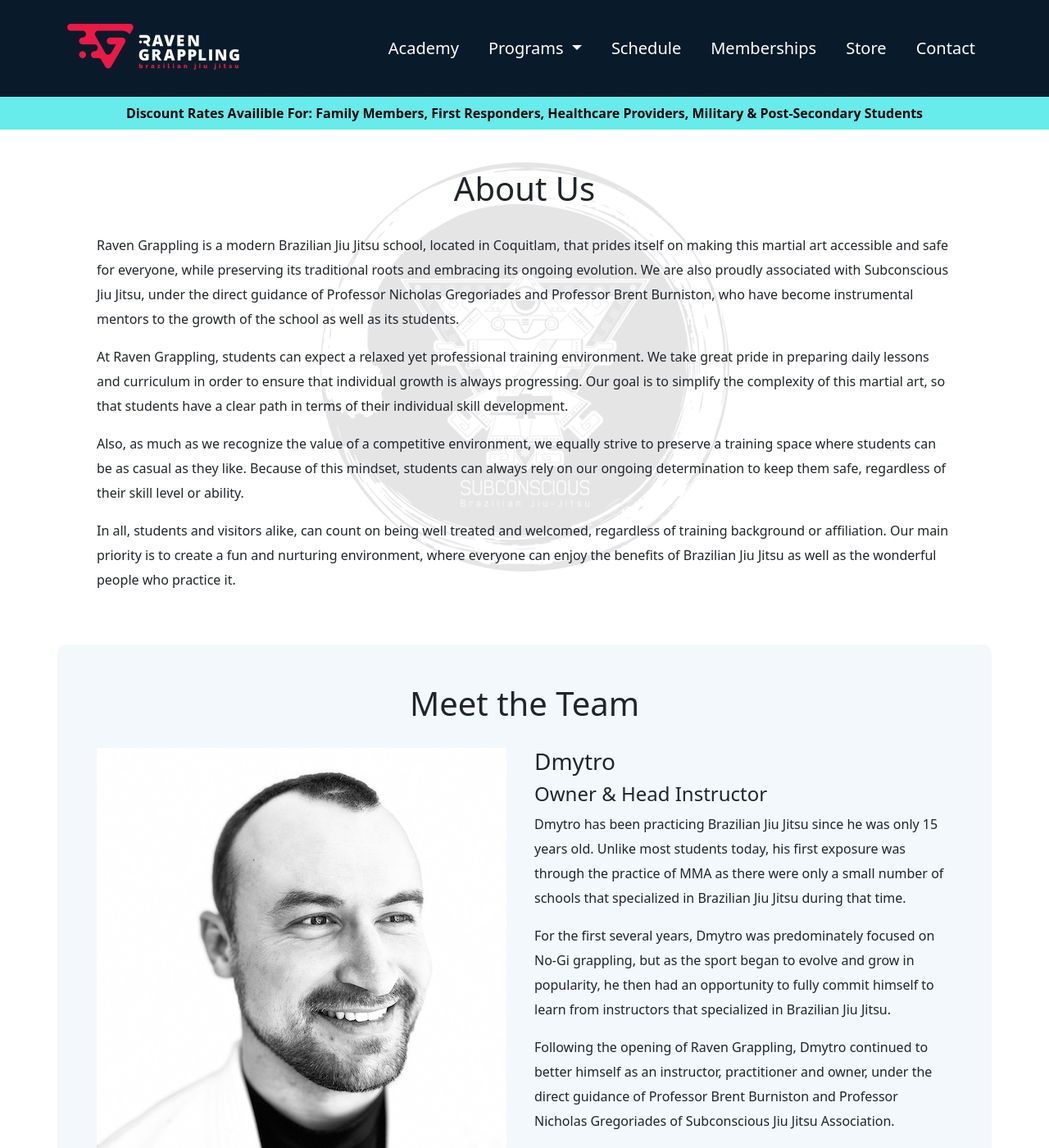
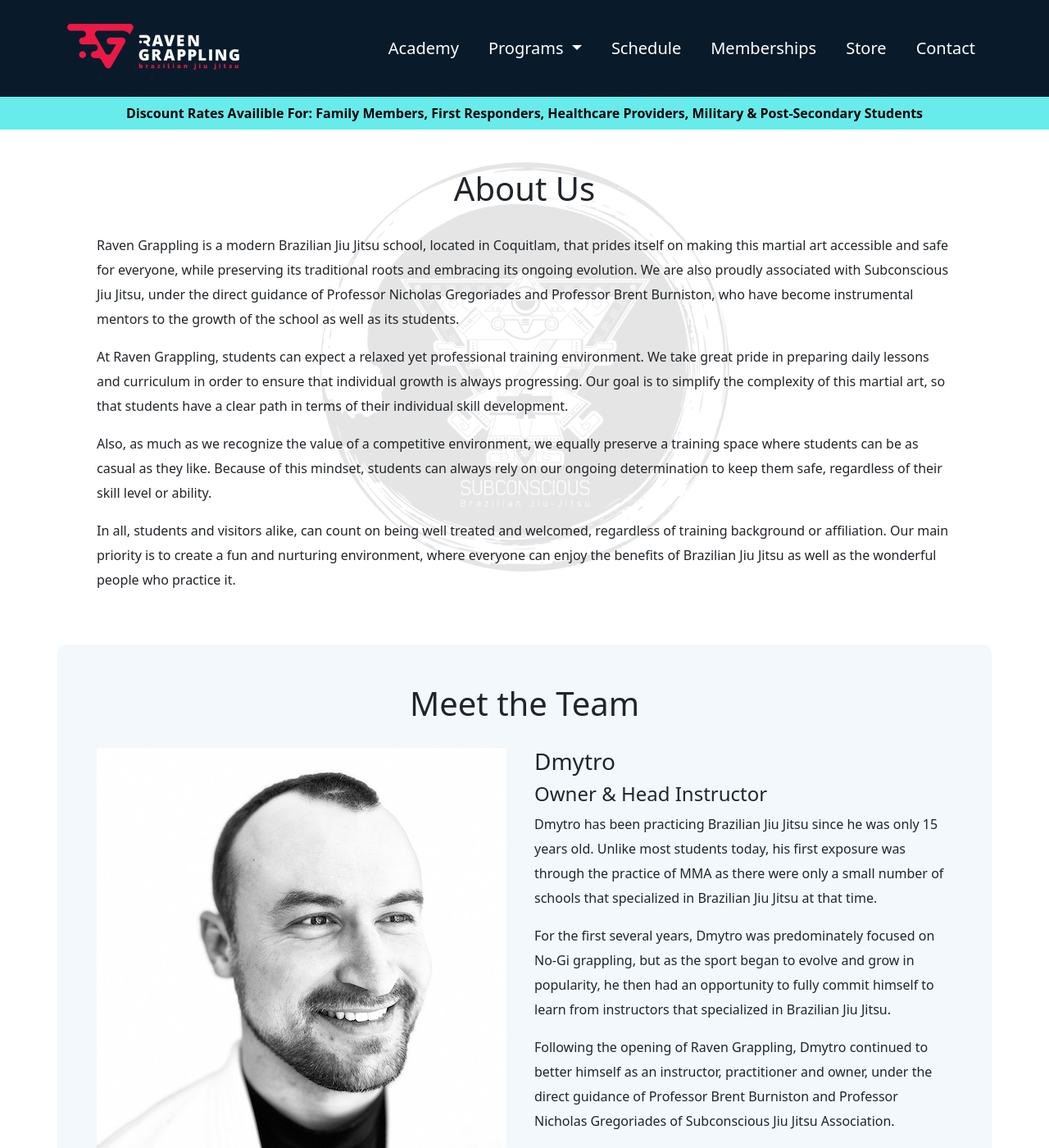
Before and after one commit to RavenGrappling/RavenGrappling.github.io, a Jekyll site: the page built from academy.md, in a window 1280 px wide and 1400 px high. Shown: the whole window at 82% size. Built offline with Jekyll 4.4.1, drawn with Linux system fonts in a browser that asks for light colours.

Commit message:
Update academy.md

```diff
--- a/academy.md
+++ b/academy.md
@@ -13,7 +13,7 @@
     At Raven Grappling, students can expect a relaxed yet professional training environment. We take great pride in preparing daily lessons and curriculum in order to ensure that individual growth is always progressing. Our goal is to simplify the complexity of this martial art, so that students have a clear path in terms of their individual skill development.
   </p>
   <p>
-    Also, as much as we recognize the value of a competitive environment, we equally strive to preserve a training space where students can be as casual as they like. Because of this mindset, students can always rely on our ongoing determination to keep them safe, regardless of their skill level or ability.
+    Also, as much as we recognize the value of a competitive environment, we equally preserve a training space where students can be as casual as they like. Because of this mindset, students can always rely on our ongoing determination to keep them safe, regardless of their skill level or ability.
   </p>
   <p>
     In all, students and visitors alike, can count on being well treated and welcomed, regardless of training background or affiliation. Our main priority is to create a fun and nurturing environment, where everyone can enjoy the benefits of Brazilian Jiu Jitsu as well as the wonderful people who practice it.
@@ -35,7 +35,7 @@
         Owner & Head Instructor
       </h4>
       <p>
-        Dmytro has been practicing Brazilian Jiu Jitsu since he was only 15 years old. Unlike most students today, his first exposure was through the practice of MMA as there were only a small number of schools that specialized in Brazilian Jiu Jitsu during that time.
+        Dmytro has been practicing Brazilian Jiu Jitsu since he was only 15 years old. Unlike most students today, his first exposure was through the practice of MMA as there were only a small number of schools that specialized in Brazilian Jiu Jitsu at that time.
       </p>
       <p>
         For the first several years, Dmytro was predominately focused on No-Gi grappling, but as the sport began to evolve and grow in popularity, he then had an opportunity to fully commit himself to learn from instructors that specialized in Brazilian Jiu Jitsu.
```
